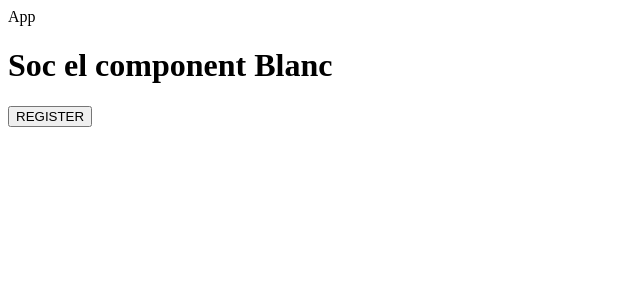
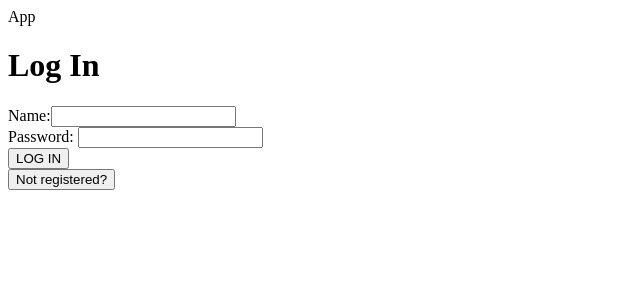
Before and after one commit to Oscaar19/geoReact, a React (Vite) app in the folder geoReact/: page / in a window 1280 px wide. Shown: the top 300 px of the page, without its empty margins (0-640 px from the left). Built offline with nearby package versions, Linux system fonts and the light colour scheme.

Commit message:
Login y Register desarrollado a falta del diseño

```diff
--- a/geoReact/package.json
+++ b/geoReact/package.json
@@ -9,7 +9,9 @@
     "preview": "vite preview"
   },
   "dependencies": {
+    "bootstrap": "^5.3.0-alpha1",
     "react": "^18.2.0",
+    "react-bootstrap": "^2.7.0",
     "react-dom": "^18.2.0"
   },
   "devDependencies": {
--- a/geoReact/src/auth/Login.jsx
+++ b/geoReact/src/auth/Login.jsx
@@ -1,13 +1,50 @@
+import { useState } from "react";
+
 export default function Login({ setCanvi }) {
+    let [name, setName] = useState("");
+    let [password, setPassword] = useState("");
+
+    const sendLogin = (e) => {
+        e.preventDefault();
+
+        alert("He enviat les Dades:  " + name + "/" + password);
+    };
     return (
       <>
-        <h1>Soc el component Blanc</h1>
+        <h1>Log In</h1>
+        <form>
+            Name:
+            <input
+            name="name"
+            type="text"
+            onChange={(e) => {
+                setName(e.target.value);
+            }}
+            />
+            <br />
+            Password:{" "}
+            <input
+            name="password"
+            type="password"
+            onChange={(e) => {
+                setPassword(e.target.value);
+            }}
+            />
+            <br />
+            <button
+            onClick={(e) => {
+                sendLogin(e);
+            }}
+            >
+            LOG IN
+            </button>
+        </form>
         <button
           onClick={() => {
             setCanvi(false);
           }}
         >
-          REGISTER
+          Not registered?
         </button>
       </>
     );
--- a/geoReact/src/auth/LoginRegister.jsx
+++ b/geoReact/src/auth/LoginRegister.jsx
@@ -16,3 +16,5 @@ const LoginRegister = () => {
 }
 
 export default LoginRegister
+
+//Preguntar porque en el login se hace por cada input un estado, y en el register hay un solo input.
--- a/geoReact/src/auth/Register.jsx
+++ b/geoReact/src/auth/Register.jsx
@@ -1,13 +1,64 @@
+import { useState } from "react";
+
 export default function Register({ setCanvi }) {
+    let [formulari, setFormulari] = useState({});
+
+    const handleChange = (e) => {
+        e.preventDefault();
+
+        setFormulari({
+        ...formulari,
+        [e.target.name]: e.target.value
+        });
+    };
+    const handleRegister = (e) => {
+        e.preventDefault();
+
+        let { name, password, password2, email } = formulari;
+
+        alert(
+            "He enviat les Dades:  " +
+            name +
+            "/" +
+            email +
+            "/" +
+            password +
+            "/" +
+            password2
+        );
+    };
+
+    //Preguntar por estas dos funciones que hacen
     return (
       <>
-        <h1>Soc el component Negre</h1>
+        <h1>Create your profile</h1>
+        <form>
+            Name:
+            <input name="name" type="text" onChange={handleChange} />
+            <br />
+            E-mail
+            <input name="email" type="email" onChange={handleChange} />
+            <br />
+            Password:
+            <input name="password" type="password" onChange={handleChange} />
+            <br />
+            Confirm Password:
+            <input name="password2" type="password" onChange={handleChange} />
+            <br />
+            <button
+            onClick={(e) => {
+                handleRegister(e);
+            }}
+            >
+            CREATE ACCOUNT
+            </button>
+        </form>
         <button
           onClick={() => {
             setCanvi(true);
           }}
         >
-          LOGIN
+          Already registered?
         </button>
       </>
     );
```
Also changed, not shown: 1 other file (tests, documents, lock files or other folders).
